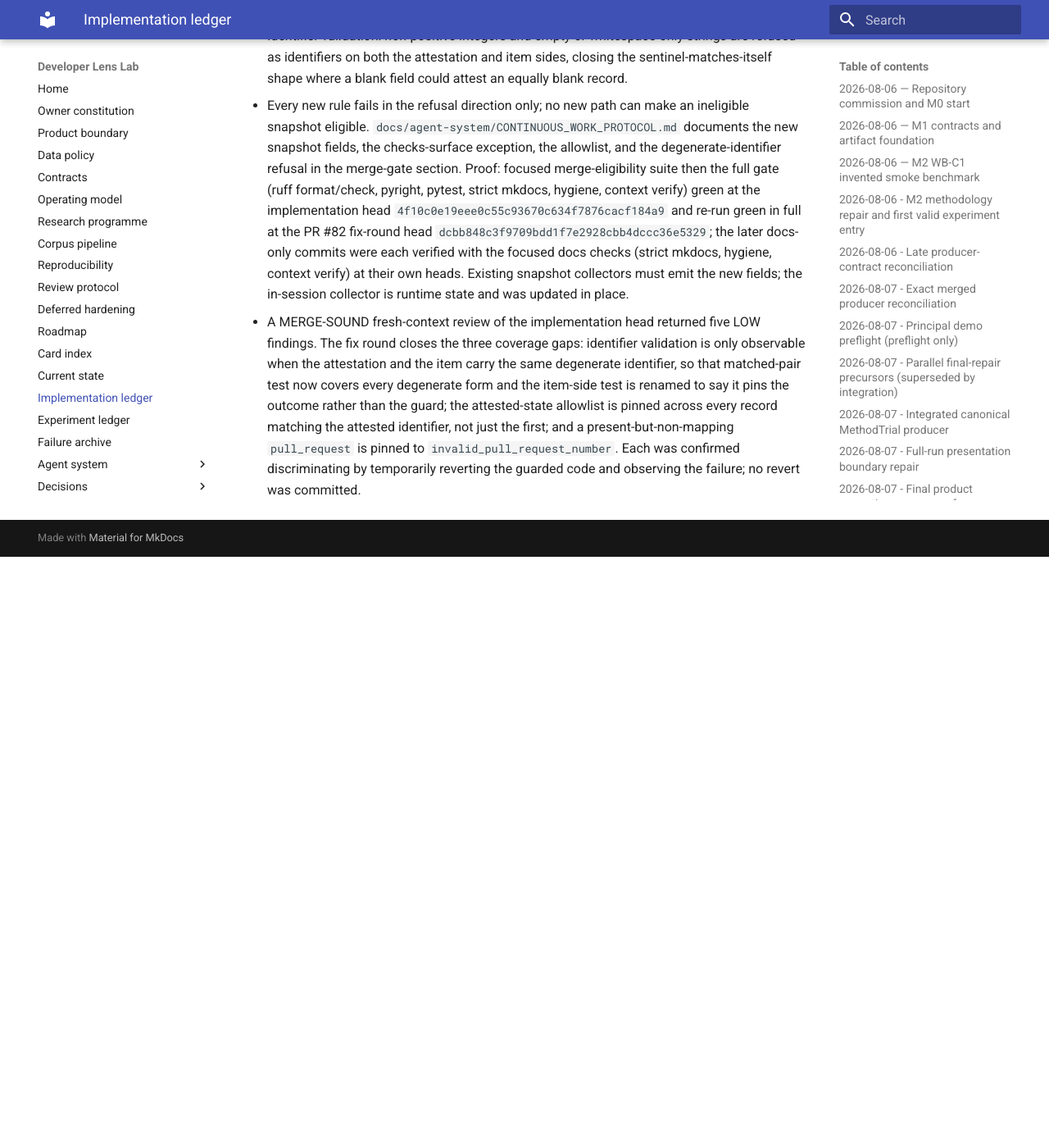
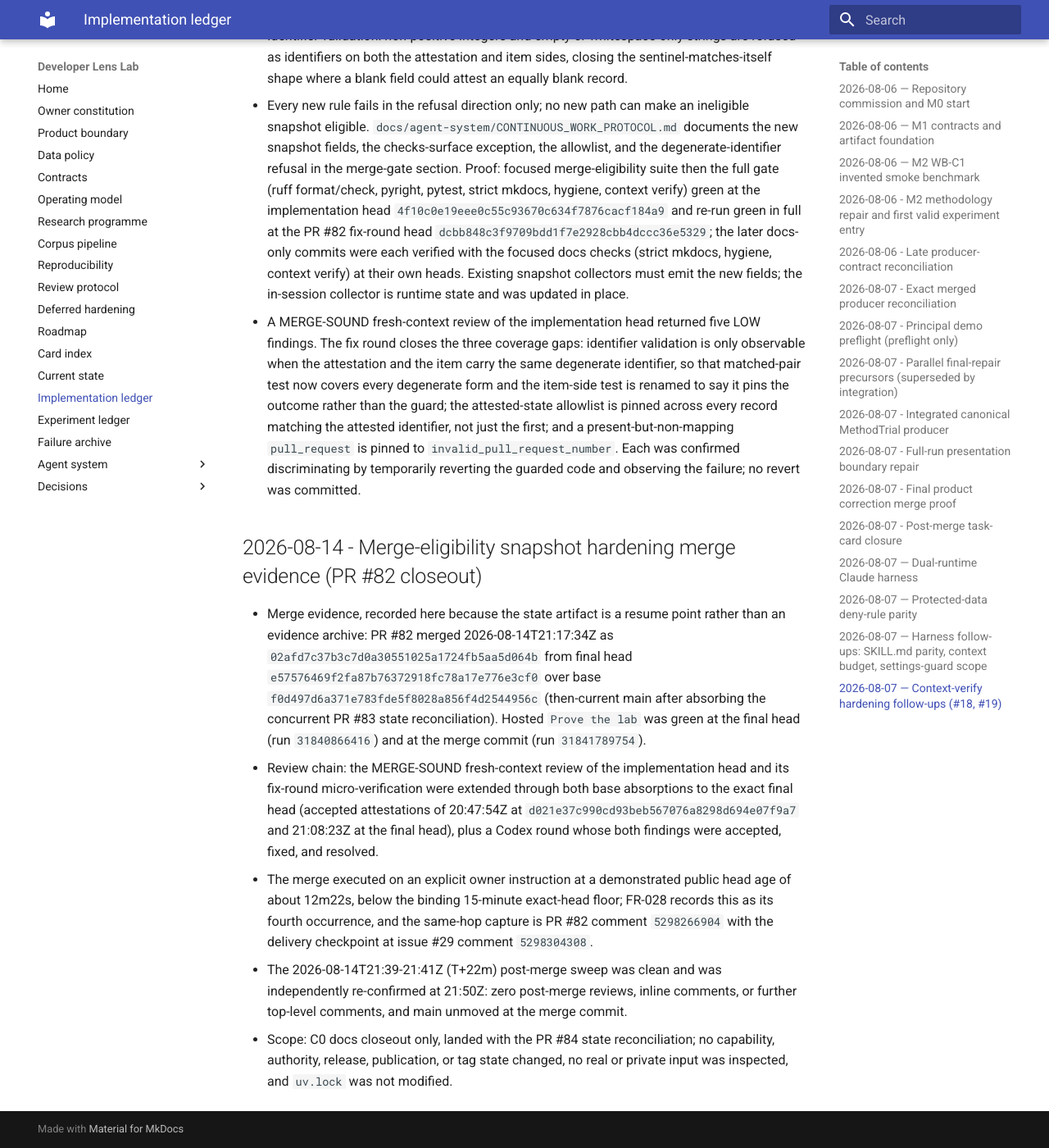
Before and after one commit to Chris0Jeky/developer-lens-lab, an MkDocs documentation site: the page built from docs/IMPLEMENTATION_LEDGER.md, in a window 1280 px wide and 1400 px high, scrolled down 43495 px. Shown: the whole window at 82% size. Built offline with MkDocs 1.6.1 and Material for MkDocs 9.7.7, drawn with Linux system fonts in a browser that asks for light colours; before the commit the page ends 44174 px from its top, so only the background shows below that.

Commit message:
docs: land the review fix round — FR-028 fourth occurrence and merge evidence
Fresh-context review findings, all accepted: append the PR #82
owner-instructed sub-floor merge to FR-028 as its fourth occurrence with
the helper's report-only limit stated plainly (the same-hop capture on
PR #82 comment 5298266904 directed this append); archive the PR #82
merge evidence in the implementation ledger per the PR #65 precedent,
since the state artifact is a resume point rather than an evidence
archive; close the enforcement entry's follow-up pointer onto the new
delivered entry; correct the dismissed-review/attested-review allowlist
misnomer; and add the owner-executed tag qualifier to the maintenance
release step. Docs only.

Claude-Session: https://claude.ai/code/session_011zPqcb81o5S6fuzzCqdhvm

```diff
--- a/docs/IMPLEMENTATION_LEDGER.md
+++ b/docs/IMPLEMENTATION_LEDGER.md
@@ -1449,3 +1449,27 @@ hashed package bytes only; the joint tag remains blocked on product
   attested identifier, not just the first; and a present-but-non-mapping `pull_request` is pinned
   to `invalid_pull_request_number`. Each was confirmed discriminating by temporarily reverting the
   guarded code and observing the failure; no revert was committed.
+
+## 2026-08-14 - Merge-eligibility snapshot hardening merge evidence (PR #82 closeout)
+
+- Merge evidence, recorded here because the state artifact is a resume point rather than an
+  evidence archive: PR #82 merged 2026-08-14T21:17:34Z as
+  `02afd7c37b3c7d0a30551025a1724fb5aa5d064b` from final head
+  `e57576469f2fa87b76372918fc78a17e776e3cf0` over base
+  `f0d497d6a371e783fde5f8028a856f4d2544956c` (then-current main after absorbing the concurrent
+  PR #83 state reconciliation). Hosted `Prove the lab` was green at the final head (run
+  `31840866416`) and at the merge commit (run `31841789754`).
+- Review chain: the MERGE-SOUND fresh-context review of the implementation head and its fix-round
+  micro-verification were extended through both base absorptions to the exact final head
+  (accepted attestations of 20:47:54Z at `d021e37c990cd93beb567076a8298d694e07f9a7` and 21:08:23Z
+  at the final head), plus a Codex round whose both findings were accepted, fixed, and resolved.
+- The merge executed on an explicit owner instruction at a demonstrated public head age of about
+  12m22s, below the binding 15-minute exact-head floor; FR-028 records this as its fourth
+  occurrence, and the same-hop capture is PR #82 comment `5298266904` with the delivery
+  checkpoint at issue #29 comment `5298304308`.
+- The 2026-08-14T21:39-21:41Z (T+22m) post-merge sweep was clean and was independently
+  re-confirmed at 21:50Z: zero post-merge reviews, inline comments, or further top-level
+  comments, and main unmoved at the merge commit.
+- Scope: C0 docs closeout only, landed with the PR #84 state reconciliation; no capability,
+  authority, release, publication, or tag state changed, no real or private input was inspected,
+  and `uv.lock` was not modified.
```
Also changed, not shown: docs/CURRENT_STATE.md (+3 -3 lines), docs/agent-system/FRICTION_LOG.md (+16 -2 lines), docs/agent-system/MAINTENANCE_PROTOCOL.md (+2 -1 lines).
